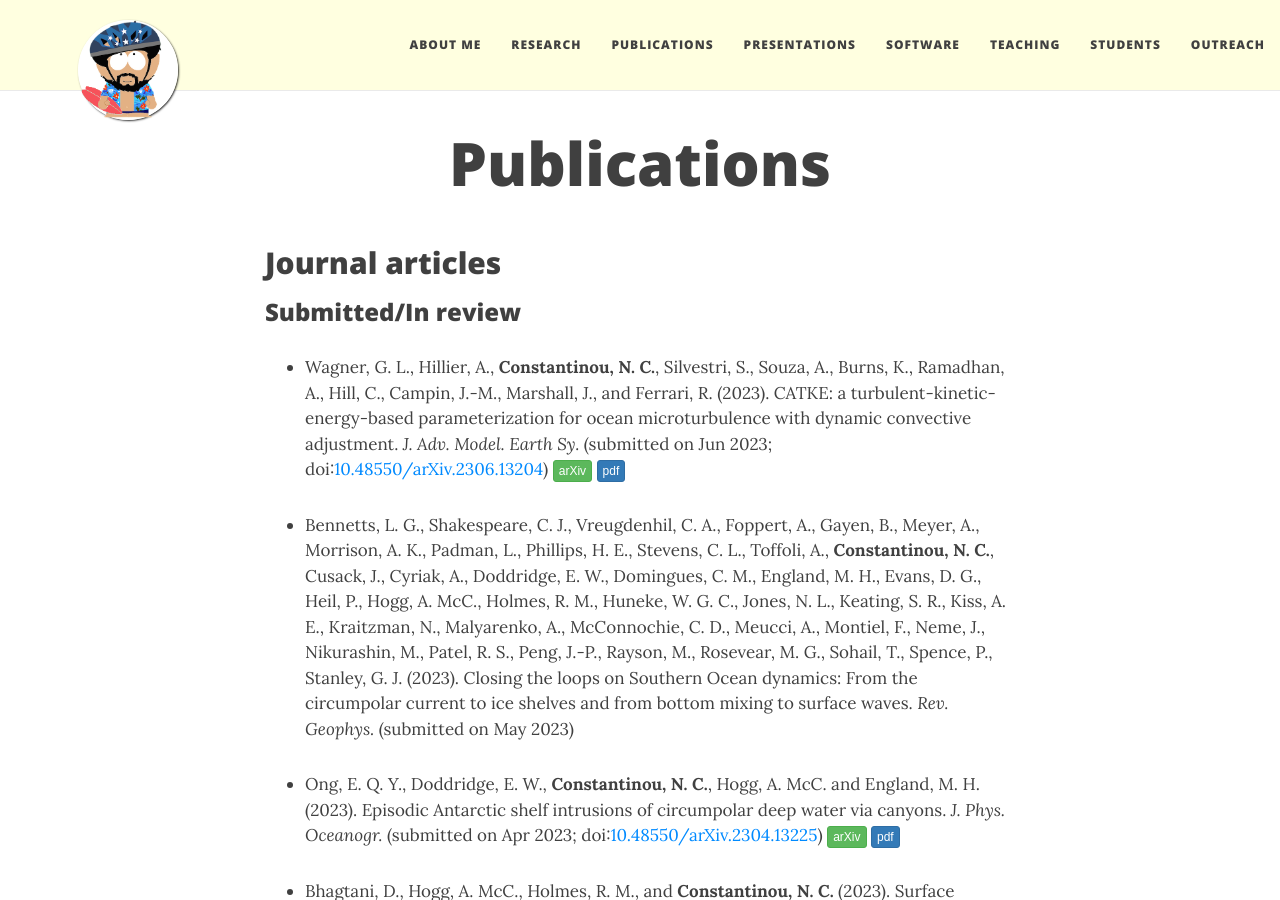
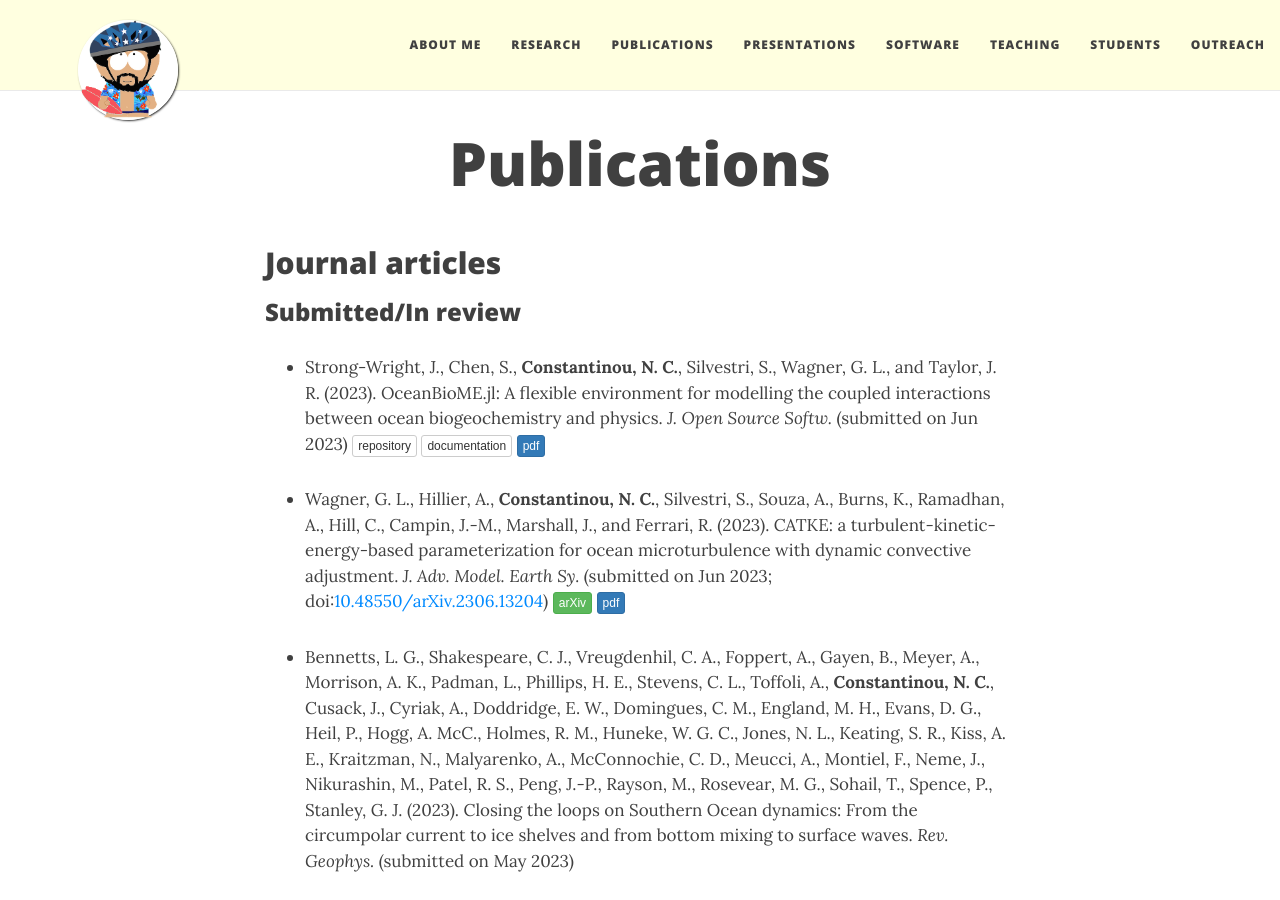
Before and after one commit to navidcy/navidcy.github.io, a Jekyll site: the page built from publications.md, in a window 1280 px wide and 900 px high. Built offline with Jekyll 4.4.1, drawn with Linux system fonts in a browser that asks for light colours; nearby versions of some CDN libraries; comment, search, counter and statistics services are not loaded.

Commit message:
add oceanbiome

```diff
--- a/publications.md
+++ b/publications.md
@@ -9,7 +9,7 @@
 
 ### Submitted/In review
 
-<!-- - Strong-Wright, J., Chen, S., **Constantinou, N. C.**, Silvestri, S., Wagner, G. L., and Taylor, J. R. (2023). OceanBioME.jl: A flexible environment for modelling the coupled interactions between ocean biogeochemistry and physics.  _J. Open Source Softw._ (submitted on Jun 2023) [<span class="btn btn-default btn-xs{{end}}" style="font-family:sans-serif;">repository</span>][OceanBioME-repo]{:target="_blank"} [<span class="btn btn-default btn-xs{{end}}" style="font-family:sans-serif;">documentation</span>][OceanBioME-docs]{:target="_blank"} [<span class="btn btn-default btn-xs{{end}}" style="font-family:sans-serif;">open review</span>][OceanBioME-JOSS-review]{:target="_blank"} [<span class="btn btn-primary btn-xs{{end}}" style="font-family:sans-serif;">pdf</span>][oceanbiome] -->
+- Strong-Wright, J., Chen, S., **Constantinou, N. C.**, Silvestri, S., Wagner, G. L., and Taylor, J. R. (2023). OceanBioME.jl: A flexible environment for modelling the coupled interactions between ocean biogeochemistry and physics.  _J. Open Source Softw._ (submitted on Jun 2023) [<span class="btn btn-default btn-xs{{end}}" style="font-family:sans-serif;">repository</span>][OceanBioME-repo]{:target="_blank"} [<span class="btn btn-default btn-xs{{end}}" style="font-family:sans-serif;">documentation</span>][OceanBioME-docs]{:target="_blank"} <!--[<span class="btn btn-default btn-xs{{end}}" style="font-family:sans-serif;">open review</span>][OceanBioME-JOSS-review]{:target="_blank"}--> [<span class="btn btn-primary btn-xs{{end}}" style="font-family:sans-serif;">pdf</span>][oceanbiome]
 
 
 - Wagner, G. L., Hillier, A., **Constantinou, N. C.**, Silvestri, S., Souza, A., Burns, K., Ramadhan, A., Hill, C., Campin, J.-M., Marshall, J., and Ferrari, R. (2023). CATKE: a turbulent-kinetic-energy-based parameterization for ocean microturbulence with dynamic convective adjustment. _J. Adv. Model. Earth Sy._ (submitted on Jun 2023; doi:[10.48550/arXiv.2306.13204](https://doi.org/10.48550/arXiv.2306.13204){:target="_blank"}) [<span class="btn btn-success btn-xs{{end}}" style="font-family:sans-serif;">arXiv</span>][arXiv:2306.13204]{:target="_blank"} [<span class="btn btn-primary btn-xs{{end}}" style="font-family:sans-serif;">pdf</span>][catke-physics]
```
Also changed, not shown: 1 other file.
